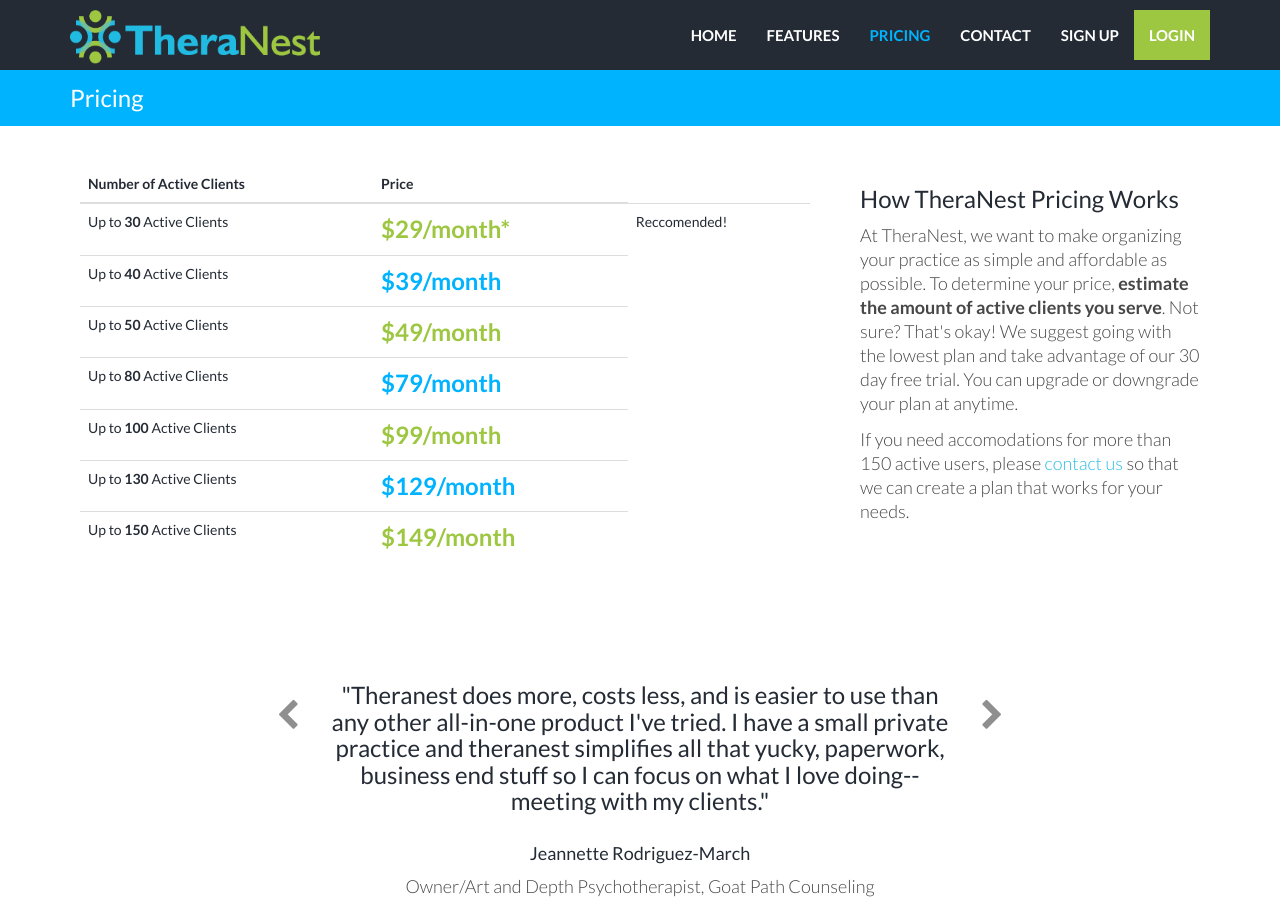
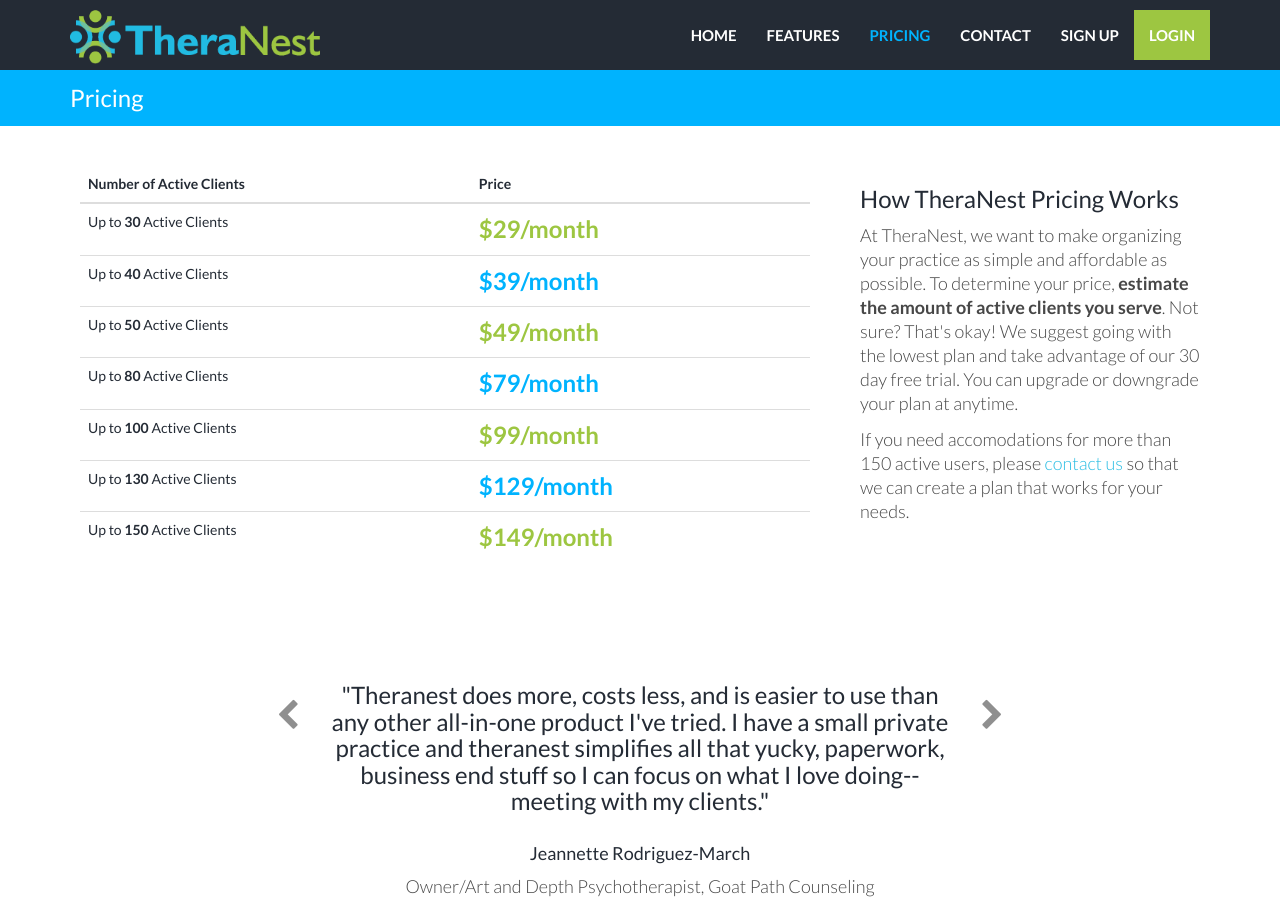
Before and after one commit to kaylacille/theranest-update, a Jekyll site: the page built from pricing.html, in a window 1280 px wide and 900 px high. Built offline with Jekyll 4.4.1, drawn with Linux system fonts in a browser that asks for light colours; nearby versions of some CDN libraries.

```diff
--- a/pricing.html
+++ b/pricing.html
@@ -16,8 +16,7 @@
             <tbody>
               <tr>
                 <td>Up to <b>30</b> Active Clients</td>
-                <td class="green-price">$29/month*</td>
-                <td>Reccomended!</td>
+                <td class="green-price">$29/month</td>
               </tr>
               <tr>
                 <td>Up to <b>40</b> Active Clients</td>
```
